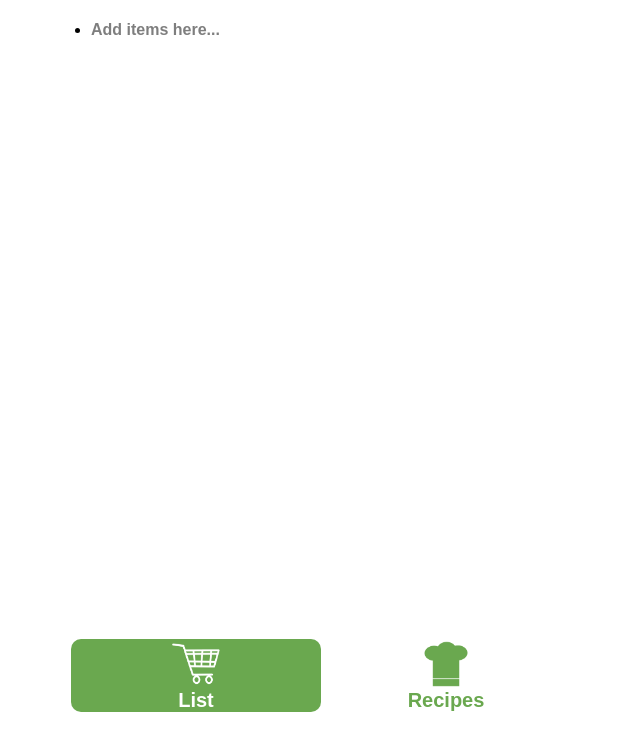
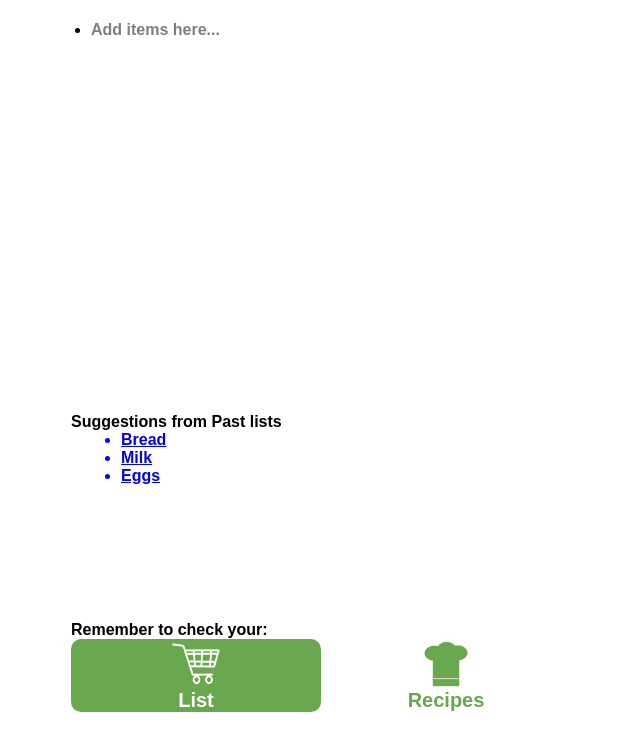
Before and after one commit to maxkupperman/HCIGroceryList, a plain HTML site: page index.html in a window 1280 px wide. Shown: the part 61-800 px from the top of the page, without its empty margins (319-959 px from the left). Drawn offline with Linux system fonts and the light colour scheme.

Commit message:
futz with the list more, add suggestions, add reminders

```diff
--- a/index.html
+++ b/index.html
@@ -25,6 +25,16 @@
                     <div id="listText" contenteditable="true" onclick="listFormatting()">
                         <div id="firstItem"></div>
                     </div>
+                    <div id="listSuggestions">
+                        Suggestions from Past lists
+                        <a href="#" onclick="addSuggestion()">Bread</a>
+                        <a href="#" onclick="addSuggestion()">Milk</a>
+                        <a href="#" onclick="addSuggestion()">Eggs</a>
+                    </div>
+                    <div id="listReminders">
+                        Remember to check your:
+
+                    </div>
                 </div>
 
                 <div id="recipes">
--- a/scripts/listFormatting.js
+++ b/scripts/listFormatting.js
@@ -1,4 +1,7 @@
 function listFormatting() {
-    firstItem = document.getElementById('firstItem')
     console.log('its running')
 };
+
+function addSuggestion() {
+
+}
--- a/styles.css
+++ b/styles.css
@@ -54,8 +54,9 @@ hr {
 
 #listText {
     border: transparent;
-    flex: 1 1 auto;
+    flex: 1 1 50%;
     padding: 20px;
+    height: 50%
 }
 
 #firstItem:empty:before {
@@ -71,6 +72,15 @@ hr {
 
 #listText > div {
     display: list-item;
+}
+
+#listSuggestions {
+    flex: 1 1 25%;
+}
+
+#listSuggestions > a {
+    display: list-item;
+    margin-left: 10%;
 }
 
 #recipes {
```
